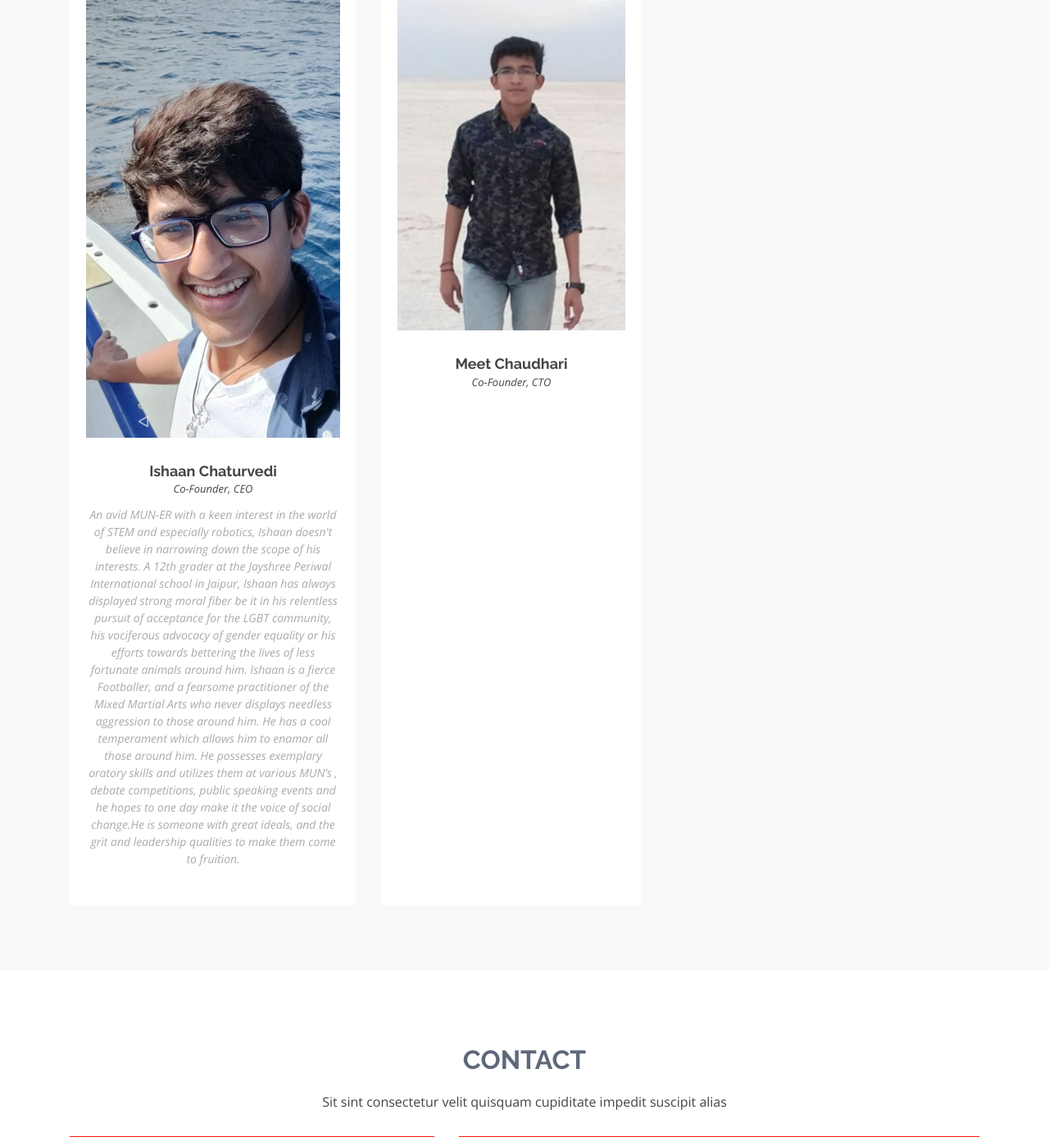
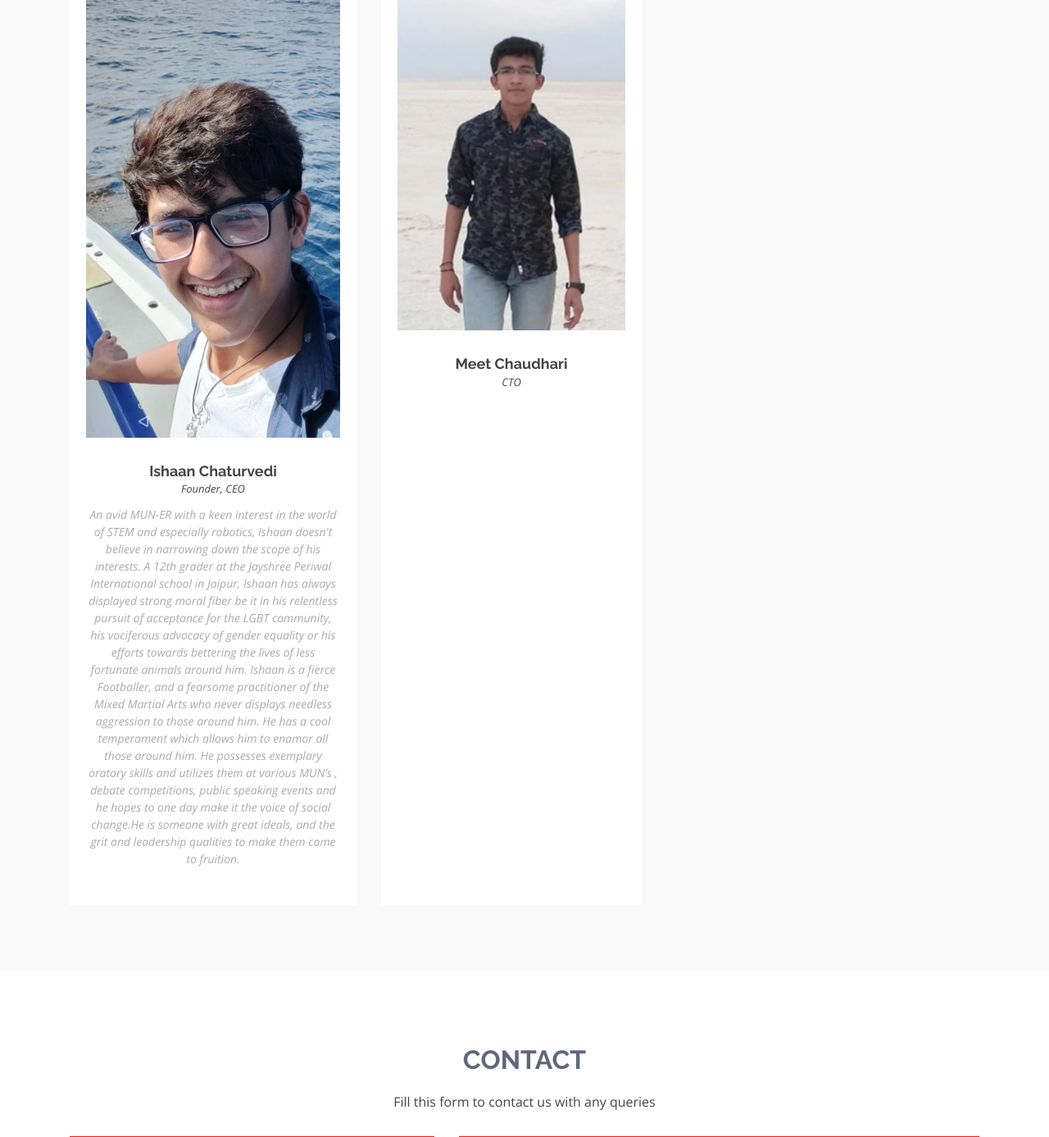
Before and after one commit to meetc1213/insaaniyat, a Django app: template templates/index.html in a window 1280 px wide. Shown: the part 1666-3053 px from the top of the page at 82% size. Run offline with Django 3.2, Linux system fonts and the light colour scheme; the template is opened without the code that fills it, so the values that code supplies are empty; some libraries are stand-ins or nearby versions.

Commit message:
meetkmkb

```diff
--- a/templates/index.html
+++ b/templates/index.html
@@ -296,7 +296,7 @@
             <div class="member">
               <img src="static/ishaan.jpg" alt="">
               <h4>Ishaan Chaturvedi</h4>
-              <span>Co-Founder, CEO</span>
+              <span>Founder, CEO</span>
               <p>
                 An avid MUN-ER with a keen interest in the world of STEM and especially robotics, Ishaan doesn't believe in narrowing down the scope of his interests. A 12th grader at the Jayshree Periwal International school in Jaipur, Ishaan has always displayed strong moral fiber be it in his relentless pursuit of acceptance for the LGBT community, his vociferous advocacy of gender equality or his efforts towards bettering the lives of less fortunate animals around him.
 
@@ -316,7 +316,7 @@ Ishaan is a fierce Footballer, and a fearsome practitioner of  the Mixed Martial
             <div class="member">
               <img src="static/meetbhai.jfif" alt="">
               <h4>Meet Chaudhari</h4>
-              <span>Co-Founder, CTO</span>
+              <span>CTO</span>
 <!--              <p>-->
 <!--                Repellat fugiat adipisci nemo illum nesciunt voluptas repellendus. In architecto rerum rerum temporibus-->
 <!--              </p>-->
@@ -343,7 +343,7 @@ Ishaan is a fierce Footballer, and a fearsome practitioner of  the Mixed Martial
         <div class="section-title">
 
           <h2>Contact</h2>
-          <p>Sit sint consectetur velit quisquam cupiditate impedit suscipit alias</p>
+          <p>Fill this form to contact us with any queries</p>
         </div>
 
         <div class="row">
@@ -375,7 +375,7 @@ Ishaan is a fierce Footballer, and a fearsome practitioner of  the Mixed Martial
           </div>
 
           <div class="col-lg-7 mt-5 mt-lg-0 d-flex align-items-stretch">
-            <form action="#" method="" role="form" class="php-email-form" name="Contact_Form" data-netlify="true">
+            <form action="#" method="" role="form" class="php-email-form">
               <div class="form-row">
                 <div class="form-group col-md-6">
                   <label for="name">Your Name</label>
```
